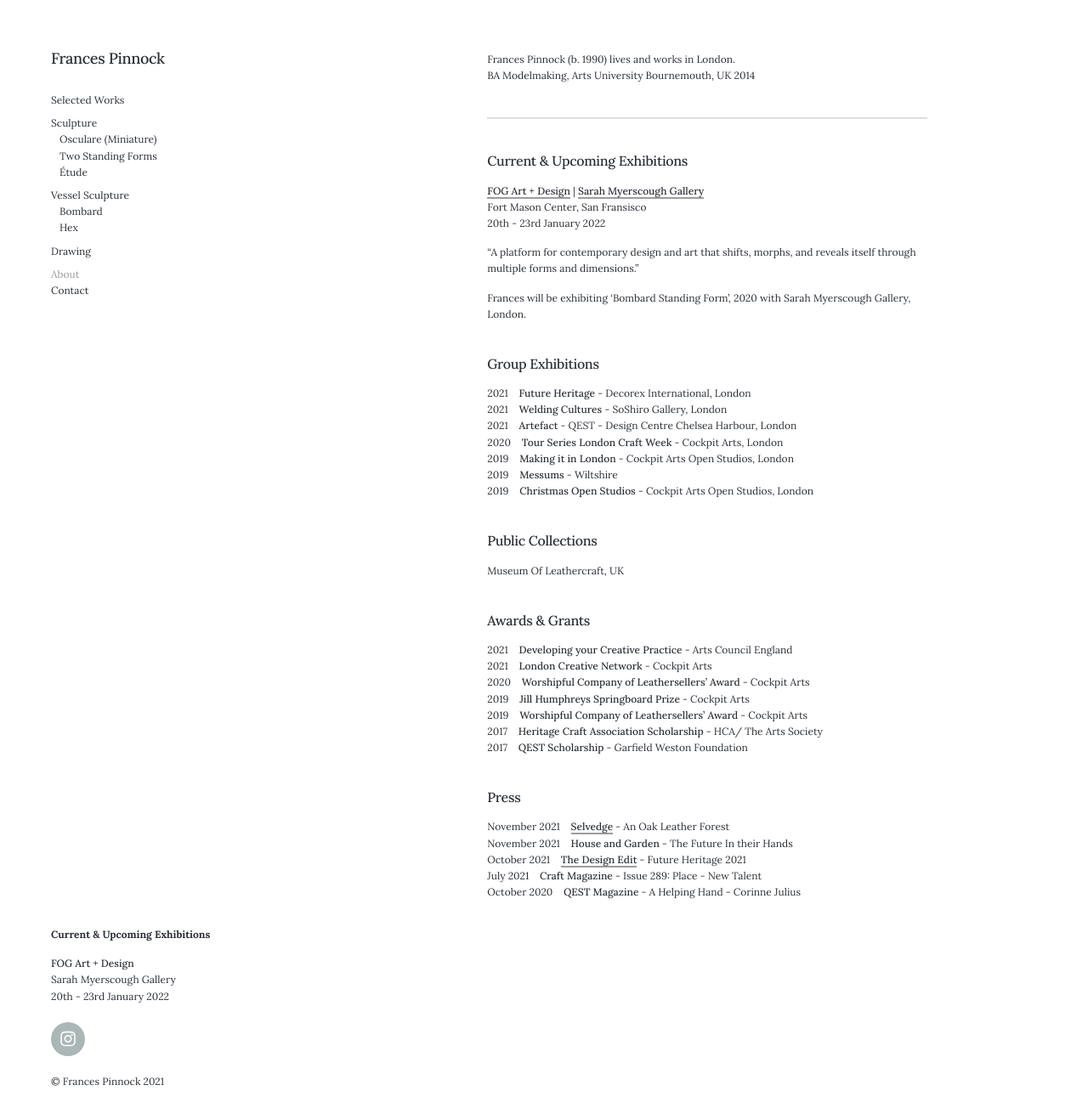
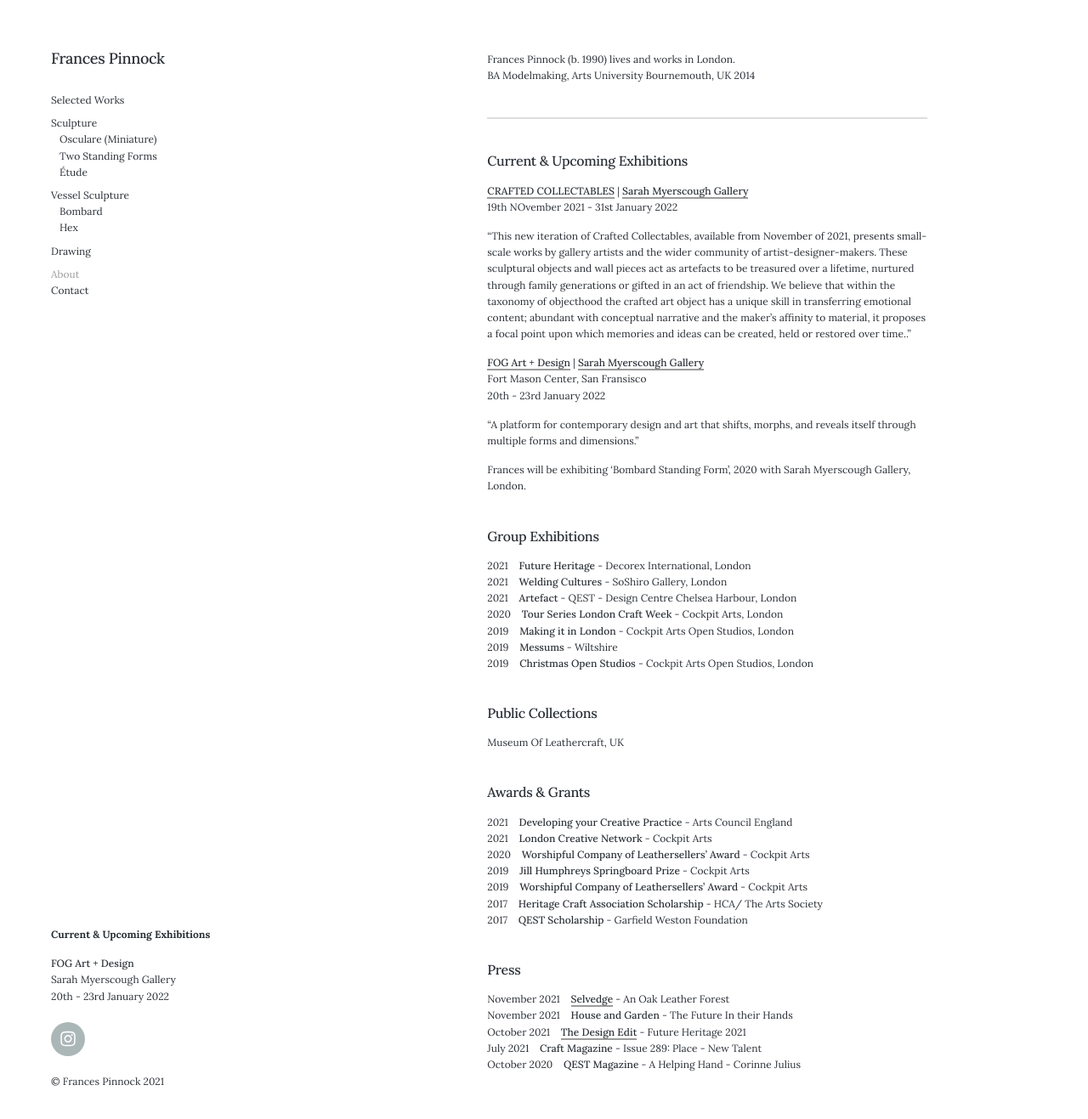
Before and after one commit to francespinnock/francespinnock.github.io, a Jekyll site: the page built from _pages/about.md, in a window 1280 px wide and 1322 px high. Shown: the top 1317 px of the window at 85% size. Built offline with Jekyll 4.4.1, drawn with Linux system fonts in a browser that asks for light colours; nearby versions of some CDN libraries.

Commit message:
Update about.md

```diff
--- a/_pages/about.md
+++ b/_pages/about.md
@@ -9,6 +9,13 @@ BA Modelmaking, Arts University Bournemouth, UK 2014
 
 <hr />
 ## Current & Upcoming Exhibitions
+
+
+[CRAFTED COLLECTABLES](https://www.sarahmyerscough.com/exhibitions/37-crafted-collectables/) | [Sarah Myerscough Gallery](https://www.sarahmyerscough.com/)
+19th NOvember 2021 - 31st January 2022
+
+"This new iteration of Crafted Collectables, available from November of 2021, presents small-scale works by gallery artists and the wider community of artist-designer-makers. These sculptural objects and wall pieces act as artefacts to be treasured over a lifetime, nurtured through family generations or gifted in an act of friendship. We believe that within the taxonomy of objecthood the crafted art object has a unique skill in transferring emotional content; abundant with conceptual narrative and the maker's affinity to material, it proposes a focal point upon which memories and ideas can be created, held or restored over time.."
+
 
 
 
```
